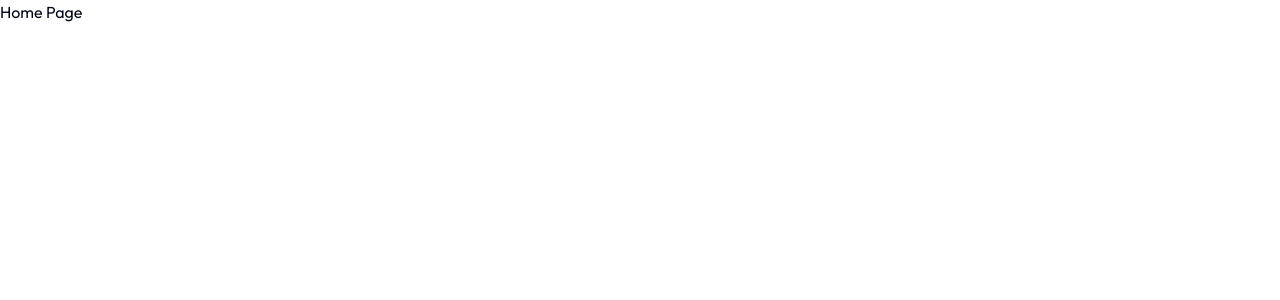
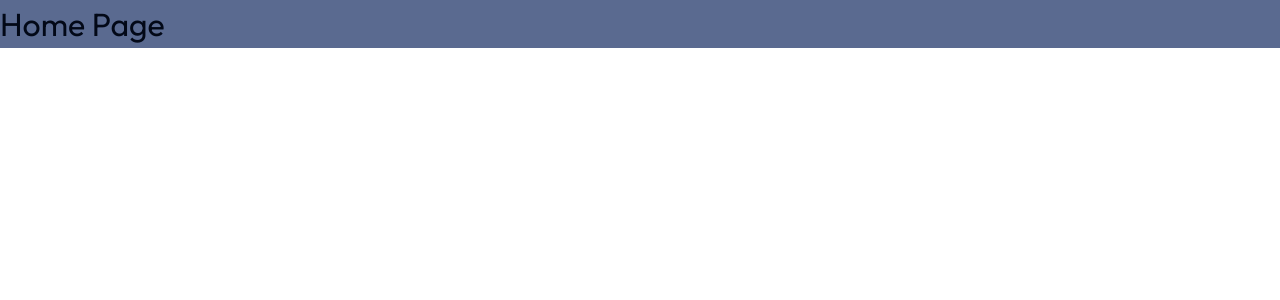
Before and after one commit to ekankam/entertainment-web-app, a Next.js app: page / in a window 1280 px wide. Shown: the top 300 px of the page. Built offline with nearby package versions, Linux system fonts and the light colour scheme.

Commit message:
Setup brand colors

```diff
--- a/app/globals.css
+++ b/app/globals.css
@@ -33,6 +33,19 @@
     --ring: 222.2 84% 4.9%;
 
     --radius: 0.5rem;
+
+    /* Custom brand */
+    --brand-red: 0 97% 63%;
+    --brand-dark-blue: 223 30% 9%;
+    --brand-grayish-blue: 223 23% 46%;
+    --brand-semi-dark-blue: 223 36% 14%;
+    --brand-white: 0 0% 100%;
+    --heading-lg: 32px;
+    --heading-md: 24px;
+    --heading-sm: 24px;
+    --heading-xs: 18px;
+    --body-md: 15px;
+    --body-sm: 13px;
   }
 
   .dark {
--- a/app/layout.tsx
+++ b/app/layout.tsx
@@ -16,7 +16,7 @@ export default function RootLayout({
   children: React.ReactNode;
 }>) {
   return (
-    <html lang="en">
+    <html lang="en" suppressHydrationWarning>
       <head>
         <link
           rel="shortcut icon"
--- a/app/page.tsx
+++ b/app/page.tsx
@@ -1,5 +1,9 @@
 function Home() {
-  return <section>Home Page</section>;
+  return (
+    <section className="bg-brand-grayish-blue text-heading-lg">
+      Home Page
+    </section>
+  );
 }
 
 export default Home;
--- a/tailwind.config.ts
+++ b/tailwind.config.ts
@@ -1,13 +1,13 @@
-import type { Config } from "tailwindcss"
+import type { Config } from "tailwindcss";
 
 const config = {
   darkMode: ["class"],
   content: [
-    './pages/**/*.{ts,tsx}',
-    './components/**/*.{ts,tsx}',
-    './app/**/*.{ts,tsx}',
-    './src/**/*.{ts,tsx}',
-	],
+    "./pages/**/*.{ts,tsx}",
+    "./components/**/*.{ts,tsx}",
+    "./app/**/*.{ts,tsx}",
+    "./src/**/*.{ts,tsx}",
+  ],
   prefix: "",
   theme: {
     container: {
@@ -52,6 +52,13 @@ const config = {
           DEFAULT: "hsl(var(--card))",
           foreground: "hsl(var(--card-foreground))",
         },
+        brand: {
+          red: "hsl(var(--brand-red))",
+          "dark-blue": "hsl(var(--brand-dark-blue))",
+          "grayish-blue": "hsl(var(--brand-grayish-blue))",
+          "semi-dark-blue": "hsl(var(--brand-semi-dark-blue))",
+          white: "hsl(var(--brand-white))",
+        },
       },
       borderRadius: {
         lg: "var(--radius)",
@@ -72,9 +79,17 @@ const config = {
         "accordion-down": "accordion-down 0.2s ease-out",
         "accordion-up": "accordion-up 0.2s ease-out",
       },
+      fontSize: {
+        "heading-lg": "var(--heading-lg)",
+        "heading-md": "var(--heading-md)",
+        "heading-sm": "var(--heading-sm)",
+        "heading-xs": "var(--heading-xs)",
+        "body-md": "var(--body-md)",
+        "body-sm": "var(--body-sm)",
+      },
     },
   },
   plugins: [require("tailwindcss-animate")],
-} satisfies Config
+} satisfies Config;
 
-export default config
+export default config;
```
